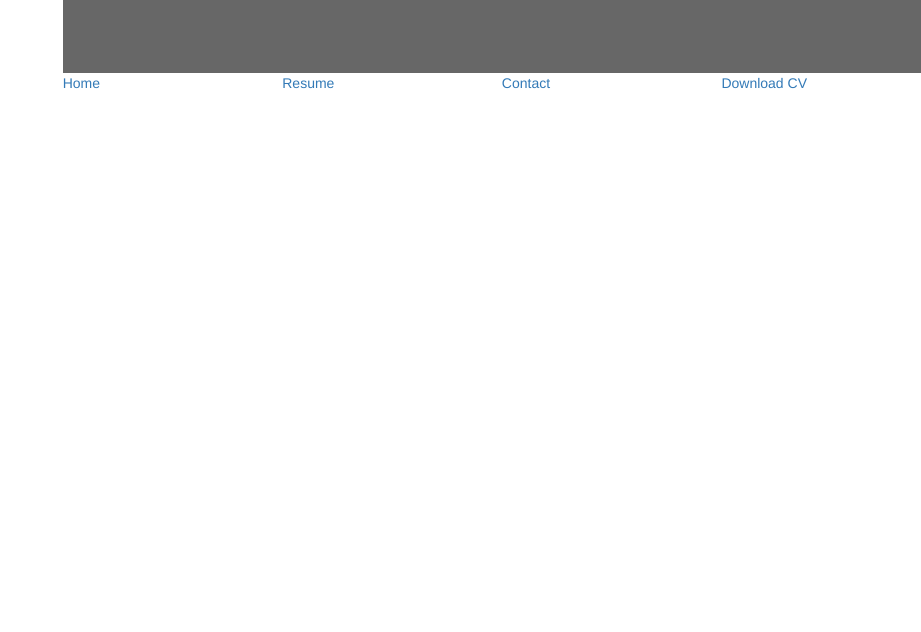
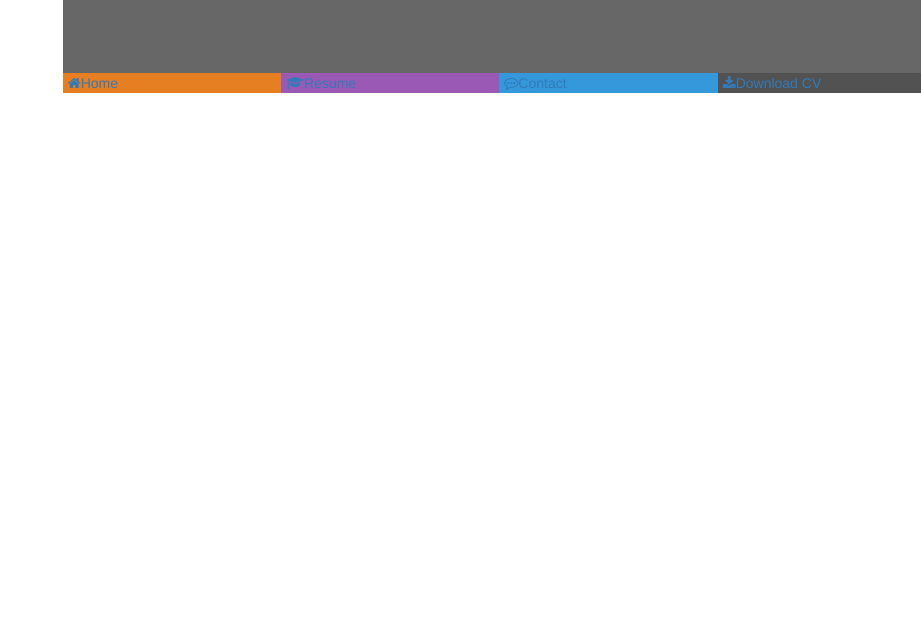
Before and after one commit to chrisrees85/resume, a plain HTML site: page index.html in a window 1280 px wide. Shown: the part 168-800 px from the top of the page, without its empty margins (359-1280 px from the left). Drawn offline with nearby package versions, Linux system fonts and the light colour scheme.

Commit message:
update nav bar

```diff
--- a/assets/css/style.css
+++ b/assets/css/style.css
@@ -3,6 +3,22 @@
 
 .bg-color-name-title {
     background-color: #676767;
+}
+
+.ui-color-home {
+    background-color: #e67e22;
+}
+
+.ui-color-resume {
+    background-color: #9b59b6;
+}
+
+.ui-color-contact {
+    background-color: #3498db;
+}
+
+.ui-color-download {
+    background-color: #525252;
 }
 
 /*-----------------------------------------heading*/
@@ -21,7 +37,10 @@ header {
     background-repeat: no-repeat;
     background-size: cover;
     min-height: 360px;
-    transition: all .5s ease-in-out -moz-transition: all .5s ease-in-out -webkit-transition: all .5s ease-in-out
+    transition: all .5s ease-in-out;
+    -o-transition: all .5s ease-in-out;
+    -moz-transition: all .5s ease-in-out;
+    -webkit-transition: all .5s ease-in-out;
 }
 
 .name {
@@ -40,3 +59,7 @@ header {
     margin-bottom: 90px;
     color: #fff;
 }
+
+#nav{
+    margin: 0;
+}
--- a/index.html
+++ b/index.html
@@ -21,18 +21,18 @@
                     </div>
                 </div>
                 <div class="row">
-                    <ul class="list-inline clearfix">
-                        <li class="col-xs-6 col-sm-3">
-                            <a href="#"><span>Home</span></a>
+                    <ul id="nav" class="list-inline clearfix">
+                        <li class="col-xs-6 col-sm-3 ui-color-home">
+                            <a href="#"><i class="fa fa-home" aria-hidden="true"></i><span>Home</span></a>
                         </li>
-                        <li class="col-xs-6 col-sm-3">
-                            <a href="#"><span>Resume</span></a>
+                        <li class="col-xs-6 col-sm-3 ui-color-resume">
+                            <a href="#"><i class="fa fa-graduation-cap" aria-hidden="true"></i><span>Resume</span></a>
                         </li>
-                        <li class="col-xs-6 col-sm-3">
-                            <a href="#"><span>Contact</span></a>
+                        <li class="col-xs-6 col-sm-3 ui-color-contact">
+                            <a href="#"><i class="fa fa-commenting-o" aria-hidden="true"></i><span>Contact</span></a>
                         </li>
-                        <li class="col-xs-6 col-sm-3">
-                            <a href="#"><span>Download CV</span></a>
+                        <li class="col-xs-6 col-sm-3 ui-color-download">
+                            <a href="#"><i class="fa fa-download" aria-hidden="true"></i><span>Download CV</span></a>
                         </li>
                     </ul>
                 </div>
```
